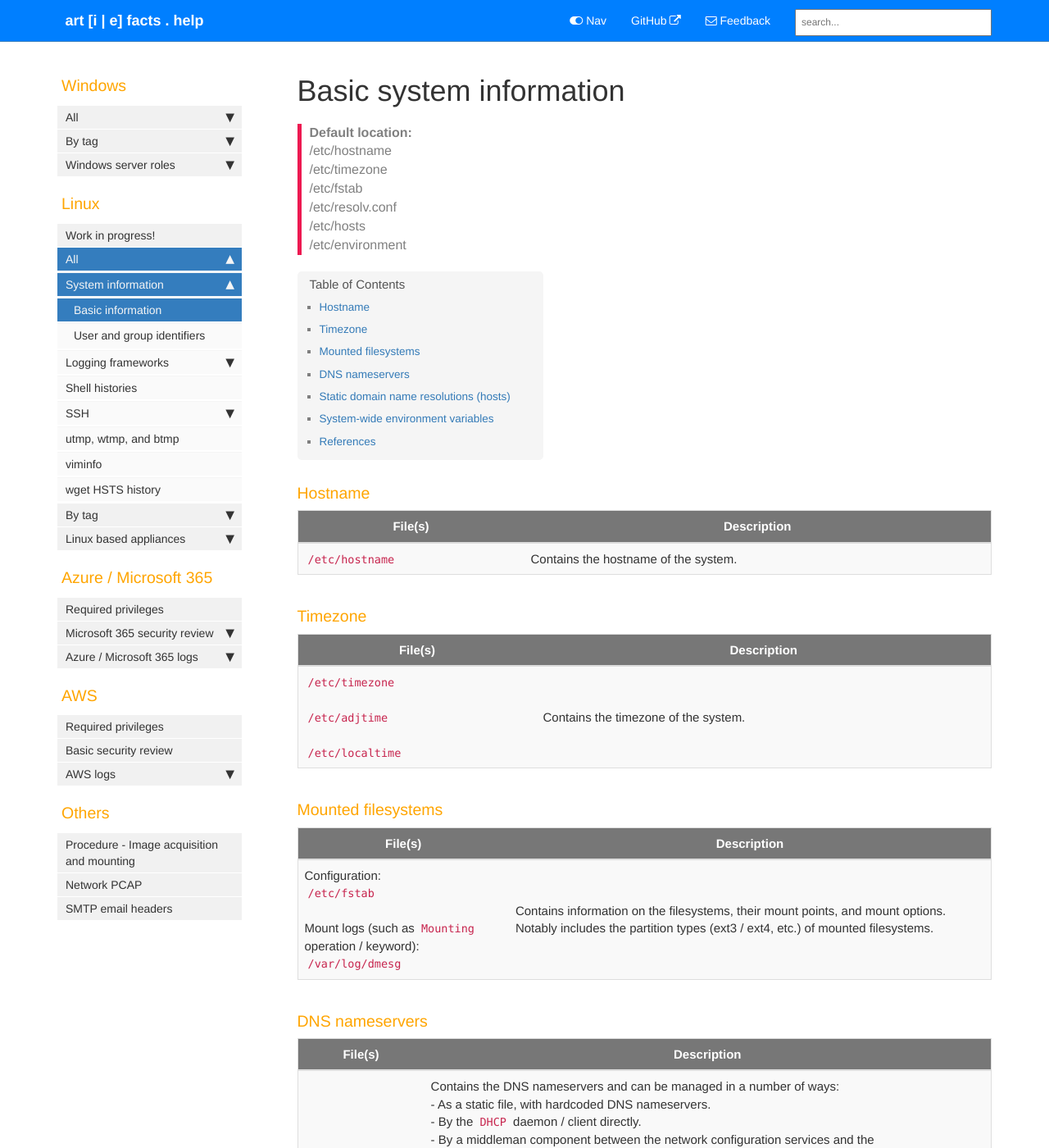
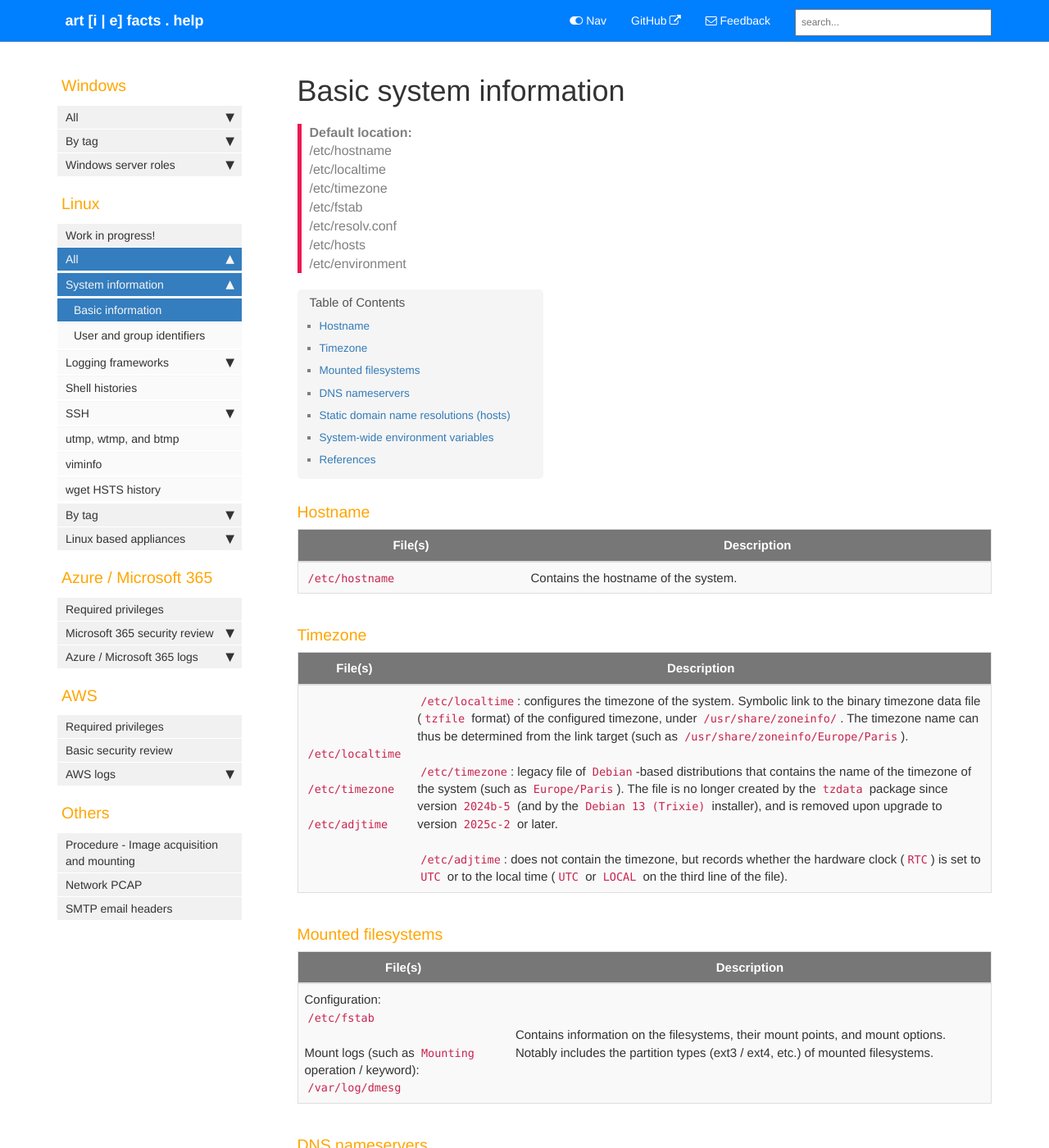
Before and after one commit to Qazeer/artefacts.help, a Jekyll site: the page built from pages/linux/basic_information.md, in a window 1280 px wide and 1400 px high. Shown: the whole window at 82% size. Built offline with Jekyll 4.4.1, drawn with Linux system fonts in a browser that asks for light colours; comment, search, counter and statistics services are not loaded.

Commit message:
[Artefact] Linux basic information - Fix the timezone files description

```diff
--- a/pages/linux/basic_information.md
+++ b/pages/linux/basic_information.md
@@ -1,10 +1,10 @@
 ---
 title: Basic system information
 summary: 'A variety of information about the local system is stored as text files: computer hostname, system timezone, mounted filesystems, DNS nameservers, etc.'
-keywords: etc, hostname, timezone, fstab, DNS, nameservers, resolv.conf, openresolv, systemd-resolved, hosts, environment
+keywords: etc, hostname, timezone, localtime, adjtime, fstab, DNS, nameservers, resolv.conf, openresolv, systemd-resolved, hosts, environment
 tags:
   - linux_system_information
-default_location: '/etc/hostname\n /etc/timezone\n /etc/fstab\n /etc/resolv.conf\n /etc/hosts\n /etc/environment'
+default_location: '/etc/hostname\n /etc/localtime\n /etc/timezone\n /etc/fstab\n /etc/resolv.conf\n /etc/hosts\n /etc/environment'
 last_updated: 2025-06-24
 sidebar: sidebar
 permalink: linux_basic_information.html
@@ -21,7 +21,7 @@ folder: linux
 
 | File(s) | Description |
 |---------|-------------|
-| `/etc/timezone` <br><br> `/etc/adjtime` <br><br> `/etc/localtime` | Contains the timezone of the system. |
+| `/etc/localtime` <br><br> `/etc/timezone` <br><br> `/etc/adjtime` | `/etc/localtime`: configures the timezone of the system. Symbolic link to the binary timezone data file (`tzfile` format) of the configured timezone, under `/usr/share/zoneinfo/`. The timezone name can thus be determined from the link target (such as `/usr/share/zoneinfo/Europe/Paris`). <br><br> `/etc/timezone`: legacy file of `Debian`-based distributions that contains the name of the timezone of the system (such as `Europe/Paris`). The file is no longer created by the `tzdata` package since version `2024b-5` (and by the `Debian 13 (Trixie)` installer), and is removed upon upgrade to version `2025c-2` or later. <br><br> `/etc/adjtime`: does not contain the timezone, but records whether the hardware clock (`RTC`) is set to `UTC` or to the local time (`UTC` or `LOCAL` on the third line of the file). |
 
 ### Mounted filesystems
 
```
